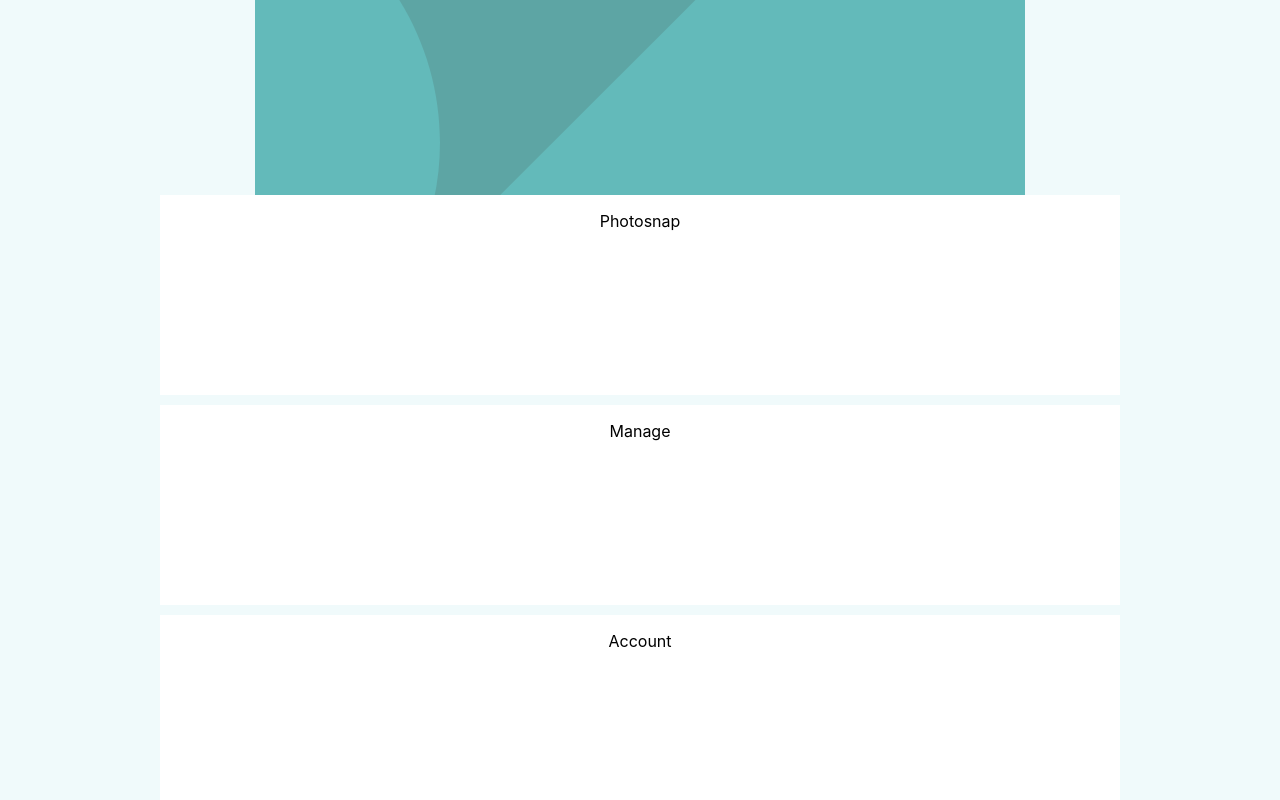
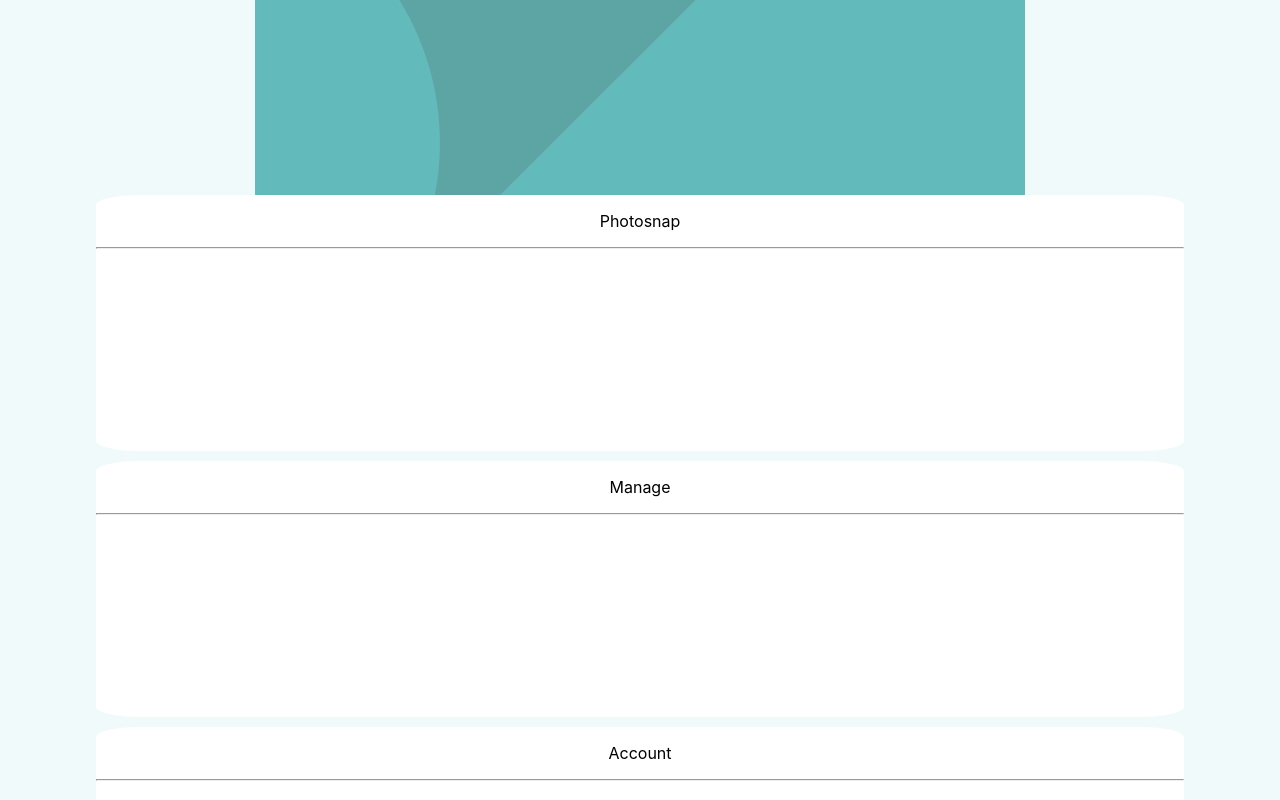
Before and after one commit to rsheldon3ayers/react-listings, a React (Create React App) app: page / in a window 1280 px wide. Shown: the top 800 px of the page. Built offline with nearby package versions, Linux system fonts and the light colour scheme.

Commit message:
style changes

```diff
--- a/src/App.css
+++ b/src/App.css
@@ -36,7 +36,7 @@
   flex-flow: column;
   justify-content: center;
   margin: 0 auto;
-  width: 75%;
+  width: 85%;
   height: auto;
   padding: 20px 0;
 }
@@ -44,9 +44,10 @@
   display: inline-block;
   flex-basis: 100%;
   position: relative;
-  min-height: 200px;
-  height: 200px;
+  min-height: 256px;
+  height: 256px;
   width: 100%;
   background-color: white;
   margin-top: 10px;
+  border-radius: 4%;
 }
--- a/src/App.js
+++ b/src/App.js
@@ -1,6 +1,5 @@
 import React from "react";
 import logo from "./images/bg-header-mobile.svg";
-import data from "./data.json";
 import "./App.css";
 import ListingsContainer from "./ListingsContainer";
 
@@ -10,7 +9,7 @@ function App() {
             <header className="App-header">
                 <img src={logo} className="App-logo" alt="logo" />
             </header>
-            <ListingsContainer data={data}/>
+            <ListingsContainer />
         </div>
     );
 }
--- a/src/ListingBox.js
+++ b/src/ListingBox.js
@@ -3,13 +3,13 @@ import React from "react";
 const ListingBox = (props,) => {
     return (
         <div className="listing-box">
-            <p>{props.companyName}</p>
-            {/* //  company
-            //  tags
-            //  job title
-            //  age position type location
-            //  <hr />
-            //  skill tags */}
+            <div className="listing-info">
+                <p className="company-name top-tags">{props.companyName}</p>
+                <p className="role-title"></p>
+                <ul className="age-contract-location"></ul>
+                <hr />
+                <ul className="bottom-tags"></ul>
+            </div>
         </div>
     );
 };
--- a/src/ListingsContainer.js
+++ b/src/ListingsContainer.js
@@ -1,9 +1,10 @@
 import React from "react";
 import ListingBox from "./ListingBox.js";
 import data from "./data";
-console.log(data.length,);
+
 const newData = data;
-const ListingsContainer = (data,) => {
+
+const ListingsContainer = () => {
     const company = newData.map((data, i,) =>
         <ListingBox key={data.id.toString()} companyName={data.company}/>,
     );
```
